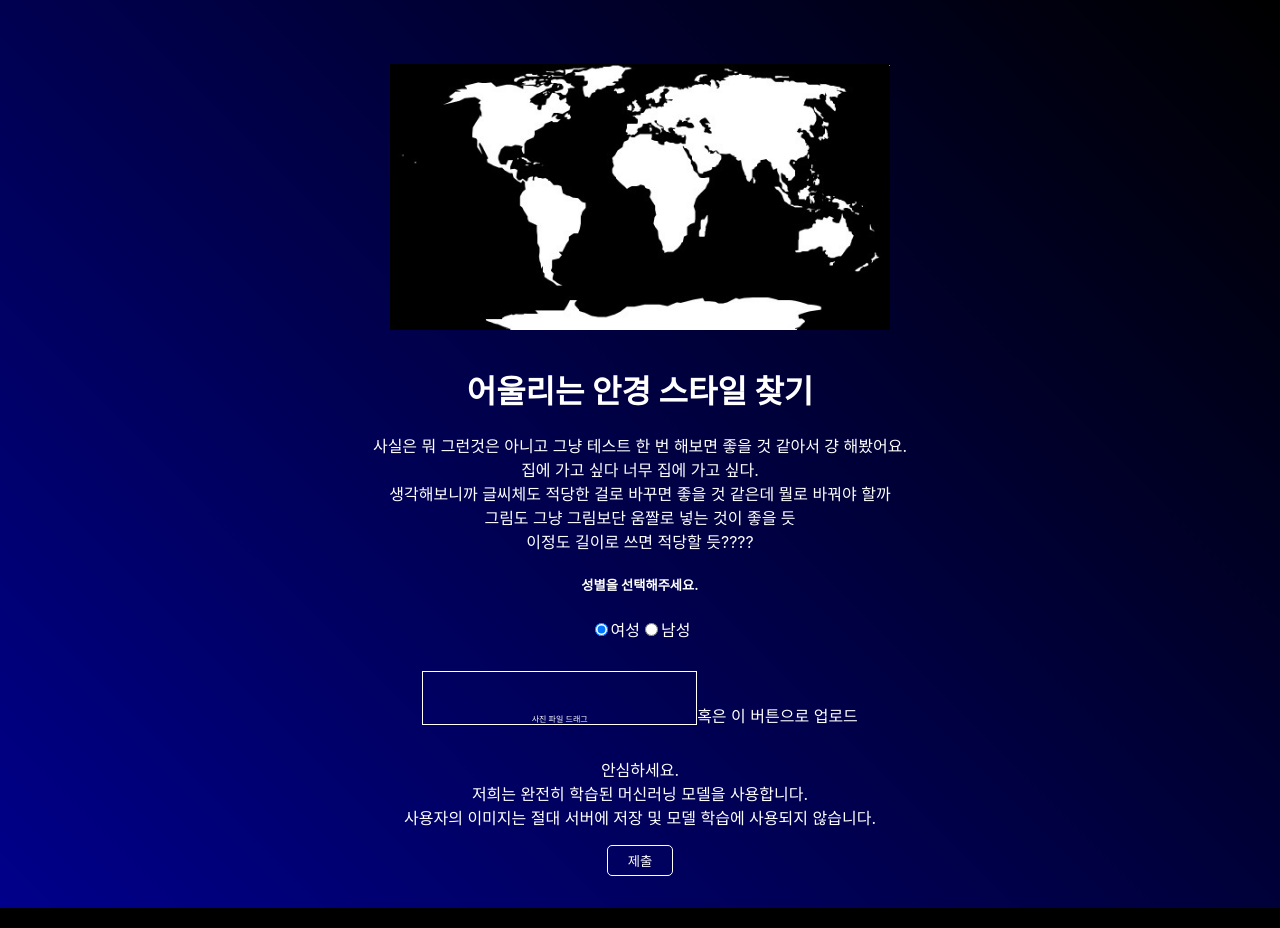
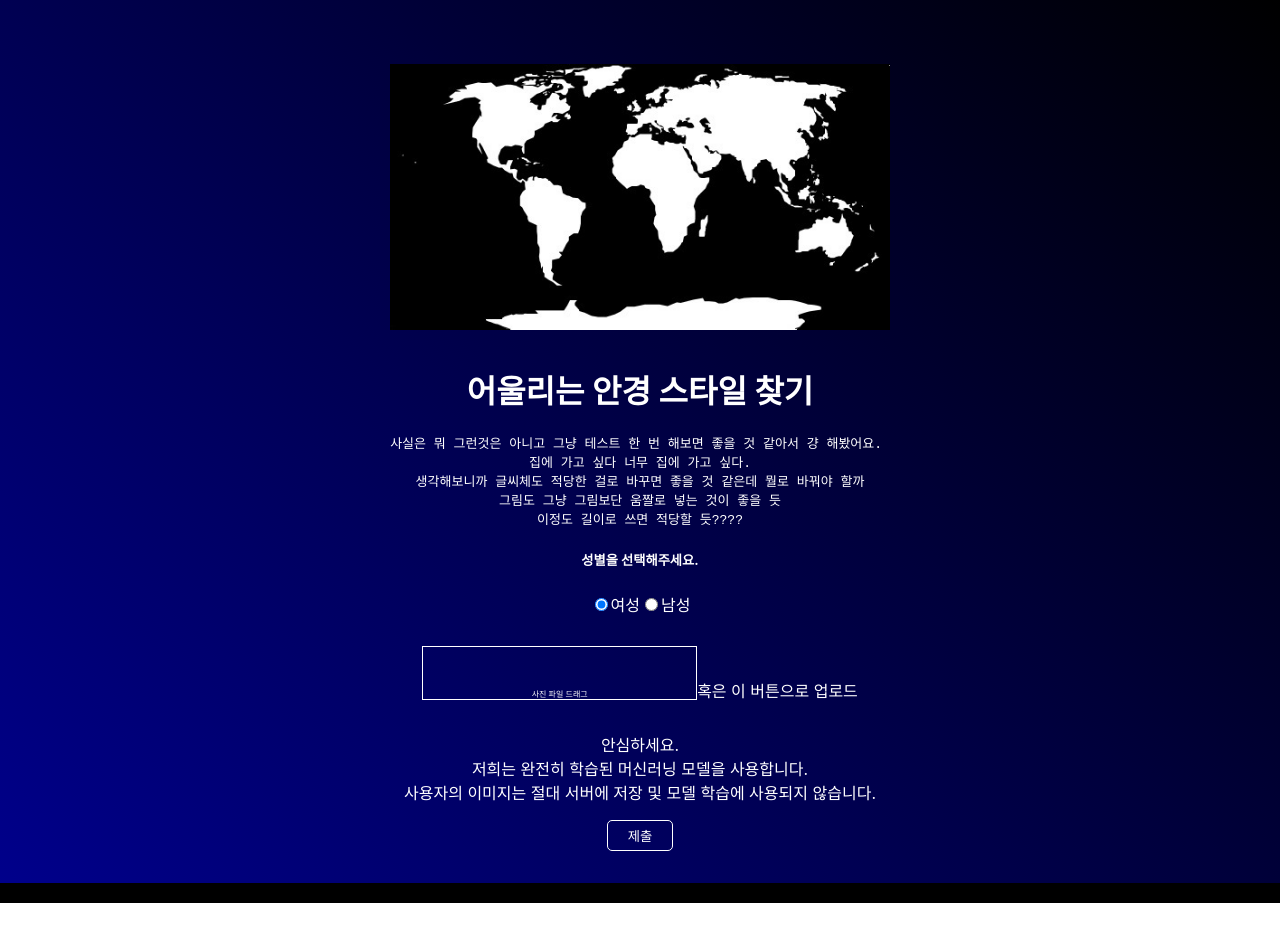
Before and after one commit to dev-jaemin/NaTiON, a Next.js app: page /test/glassStyle in a window 1280 px wide. After the commit the page ends 903 px from the top, so only its background shows below. Built offline with nearby package versions, Linux system fonts and the light colour scheme.

Commit message:
testinput 따로 컴포넌트화 하기

```diff
--- /dev/null
+++ b/src/component/common/TestInput.tsx
@@ -0,0 +1,86 @@
+import { ChangeEvent } from "react";
+import { NextPage } from "next";
+
+type TestInputProps = {
+    img: string;
+    setLoading: Function;
+    onChange: (e: ChangeEvent<HTMLInputElement>) => {};
+    onChangeGender: (e: ChangeEvent<HTMLInputElement>) => {};
+    onSubmit: () => {};
+    imgUrl: string;
+    title: string;
+    contentDetail: string;
+    name: string;
+    gender: string;
+};
+
+const TestInput: NextPage = (props: TestInputProps) => {
+    return (
+        <>
+            <div className="test_wrapper">
+                <div style={{ margin: "2rem" }}>
+                    <img src={props.imgUrl} width="500px" alt="사진" />
+                </div>
+                <h1>{props.title}</h1>
+                <pre>{props.contentDetail}</pre>
+                <div>
+                    <h5>성별을 선택해주세요.</h5>
+                    <input id="select_gender" name="select_gender" value="woman" type="radio" onChange={props.onChangeGender} defaultChecked />
+                    <label>여성</label>
+                    <input id="select_gender" name="select_gender" value="man" type="radio" onChange={props.onChangeGender} />
+                    <label>남성</label>
+                </div>
+
+                <div style={{ margin: "30px" }}>
+                    <div className="file_input_area">
+                        <input type="file" id="input-file" accept="image/*" style={{ visibility: "hidden" }} onChange={props.onChange} />
+                        <div>사진 파일 드래그</div>
+                    </div>
+                    <label className="file_input_button" htmlFor="input-file">
+                        혹은 이 버튼으로 업로드
+                    </label>
+                </div>
+                <p>
+                    안심하세요. <br />
+                    저희는 완전히 학습된 머신러닝 모델을 사용합니다. <br />
+                    사용자의 이미지는 절대 서버에 저장 및 모델 학습에 사용되지 않습니다.
+                </p>
+                <button className="submit_btn" onClick={props.onSubmit}>
+                    제출
+                </button>
+            </div>
+            <style jsx>{`
+                .test_wrapper {
+                    color: #ffffff;
+                    background: linear-gradient(45deg, DarkBlue, Black);
+                    padding: 2rem;
+                }
+                .submit_btn {
+                    border: 1px solid #ffffff;
+                    border-radius: 5px;
+                    background: none;
+                    color: #ffffff;
+                    display: block;
+                    padding: 5px 20px;
+                    margin: 0 auto;
+                }
+                .file_input_button {
+                    cursor: pointer;
+                }
+                .file_input_area {
+                    border: 1px solid #ffffff;
+                    text-align: center;
+                    display: inline-block;
+                    font-size: 0.5rem;
+                }
+                #input-file {
+                    padding: 10px;
+                    width: 100%;
+                    display: block;
+                }
+            `}</style>
+        </>
+    );
+};
+
+export default TestInput;
--- a/src/component/layout/Test.tsx
+++ b/src/component/layout/Test.tsx
@@ -4,6 +4,7 @@ import { NextPage } from "next";
 import { useRouter } from "next/router";
 import Loading from "../common/Loading";
 import testInfo from "../../testInfo.json";
+import TestInput from "../common/TestInput";
 
 const Test: NextPage = () => {
     const [img, setImage] = useState("");
@@ -21,7 +22,7 @@ const Test: NextPage = () => {
         setGender(e.target.value);
     };
 
-    const onClick = async () => {
+    const onSubmit = async () => {
         // 정상 파일 검사 후 post 요청
         if (img !== "") {
             const formData = new FormData();
@@ -47,79 +48,22 @@ const Test: NextPage = () => {
 
     return (
         <>
-            {loading ? <Loading /> : ""}
-            <div className={"test_wrapper" + (loading ? " none" : "")}>
-                <div style={{ margin: "2rem" }}>
-                    <img src={testInfo[name] && testInfo[name].imgUrl} width="500px" alt="사진" />
-                </div>
-                <h1>{testInfo[name] && testInfo[name].title}</h1>
-                <p>
-                    사실은 뭐 그런것은 아니고 그냥 테스트 한 번 해보면 좋을 것 같아서 걍 해봤어요. <br />
-                    집에 가고 싶다 너무 집에 가고 싶다. <br />
-                    생각해보니까 글씨체도 적당한 걸로 바꾸면 좋을 것 같은데 뭘로 바꿔야 할까 <br />
-                    그림도 그냥 그림보단 움짤로 넣는 것이 좋을 듯 <br />
-                    이정도 길이로 쓰면 적당할 듯????
-                </p>
-                <div>
-                    <h5>성별을 선택해주세요.</h5>
-                    <input id="select_gender" name="select_gender" value="woman" type="radio" onChange={onChangeGender} defaultChecked />
-                    <label>여성</label>
-                    <input id="select_gender" name="select_gender" value="man" type="radio" onChange={onChangeGender} />
-                    <label>남성</label>
-                </div>
-
-                <div style={{ margin: "30px" }}>
-                    <div className="file_input_area">
-                        <input type="file" id="input-file" accept="image/*" style={{ visibility: "hidden" }} onChange={onChange} />
-                        <div>사진 파일 드래그</div>
-                    </div>
-                    <label className="file_input_button" htmlFor="input-file">
-                        혹은 이 버튼으로 업로드
-                    </label>
-                </div>
-                <p>
-                    안심하세요. <br />
-                    저희는 완전히 학습된 머신러닝 모델을 사용합니다. <br />
-                    사용자의 이미지는 절대 서버에 저장 및 모델 학습에 사용되지 않습니다.
-                </p>
-                <button className="submit_btn" onClick={onClick}>
-                    제출
-                </button>
-                {loading && <Loading />}
-            </div>
-            <style jsx>{`
-                .test_wrapper {
-                    color: #ffffff;
-                    background: linear-gradient(45deg, DarkBlue, Black);
-                    padding: 2rem;
-                }
-                .submit_btn {
-                    border: 1px solid #ffffff;
-                    border-radius: 5px;
-                    background: none;
-                    color: #ffffff;
-                    display: block;
-                    padding: 5px 20px;
-                    margin: 0 auto;
-                }
-                .file_input_button {
-                    cursor: pointer;
-                }
-                .file_input_area {
-                    border: 1px solid #ffffff;
-                    text-align: center;
-                    display: inline-block;
-                    font-size: 0.5rem;
-                }
-                #input-file {
-                    padding: 10px;
-                    width: 100%;
-                    display: block;
-                }
-                .none {
-                    display: none;
-                }
-            `}</style>
+            {loading ? (
+                <Loading />
+            ) : (
+                <TestInput
+                    img={img}
+                    setLoading={setLoading}
+                    onChange={onChange}
+                    onChangeGender={onChangeGender}
+                    onSubmit={onSubmit}
+                    imgUrl={testInfo[name] && testInfo[name].imgUrl}
+                    title={testInfo[name] && testInfo[name].title}
+                    contentDetail={testInfo[name] && testInfo[name].contentDetail}
+                    name={name}
+                    gender={gender}
+                />
+            )}
         </>
     );
 };
--- a/src/testInfo.json
+++ b/src/testInfo.json
@@ -2,21 +2,25 @@
     "nation": {
         "title": "나는 어느 나라에서 잘 먹힐까?",
         "content": "나라는 아주아주 중요해요 왜냐하면 중요하기 때문입니다 좀 더 길게 적을게요.",
+        "contentDetail": "사실은 뭐 그런것은 아니고 그냥 테스트 한 번 해보면 좋을 것 같아서 걍 해봤어요.\n집에 가고 싶다 너무 집에 가고 싶다.\n생각해보니까 글씨체도 적당한 걸로 바꾸면 좋을 것 같은데 뭘로 바꿔야 할까\n그림도 그냥 그림보단 움짤로 넣는 것이 좋을 듯\n이정도 길이로 쓰면 적당할 듯????",
         "imgUrl": "/image/blackworldmap.jpg"
     },
     "city": {
         "title": "나는 어느 도시 사람인가?",
         "content": "서울대전대구 부산광주울산인천 등등등등 여러분에게 어울리는 도시를 찾아드릴게요~`~~~~~~~",
+        "contentDetail": "사실은 뭐 그런것은 아니고 그냥 테스트 한 번 해보면 좋을 것 같아서 걍 해봤어요. \n집에 가고 싶다 너무 집에 가고 싶다.\n생각해보니까 글씨체도 적당한 걸로 바꾸면 좋을 것 같은데 뭘로 바꿔야 할까\n그림도 그냥 그림보단 움짤로 넣는 것이 좋을 듯\n이정도 길이로 쓰면 적당할 듯????",
         "imgUrl": "/image/blackworldmap.jpg"
     },
     "hairStyle": {
         "title": "어울리는 헤어스타일 찾기",
         "content": "헤어스타일 중요해요 왜냐하면 중요하기 때문이에요 요즘 미용실 너무 비싼 것 같은데 싼 데 잘 찾아보세요 다들!!",
+        "contentDetail": "사실은 뭐 그런것은 아니고 그냥 테스트 한 번 해보면 좋을 것 같아서 걍 해봤어요. \n집에 가고 싶다 너무 집에 가고 싶다.\n생각해보니까 글씨체도 적당한 걸로 바꾸면 좋을 것 같은데 뭘로 바꿔야 할까\n그림도 그냥 그림보단 움짤로 넣는 것이 좋을 듯\n이정도 길이로 쓰면 적당할 듯????",
         "imgUrl": "/image/blackworldmap.jpg"
     },
     "glassStyle": {
         "title": "어울리는 안경 스타일 찾기",
         "content": "나라는 아주아주 중요해요 왜냐하면 중요하기 때문입니다 좀 더 길게 적을게요. 참고로 이건 안경 얘깁니다.",
+        "contentDetail": "사실은 뭐 그런것은 아니고 그냥 테스트 한 번 해보면 좋을 것 같아서 걍 해봤어요. \n집에 가고 싶다 너무 집에 가고 싶다.\n생각해보니까 글씨체도 적당한 걸로 바꾸면 좋을 것 같은데 뭘로 바꿔야 할까\n그림도 그냥 그림보단 움짤로 넣는 것이 좋을 듯\n이정도 길이로 쓰면 적당할 듯????",
         "imgUrl": "/image/blackworldmap.jpg"
     }
 }
```
